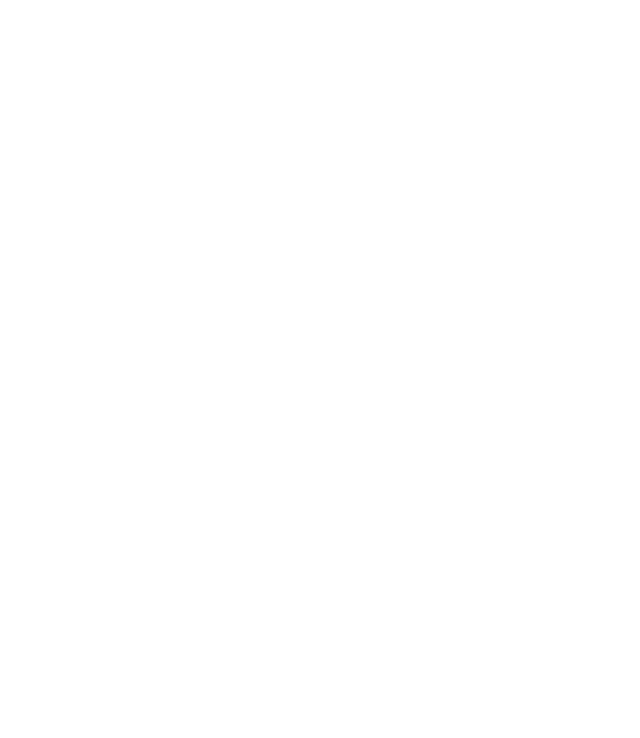
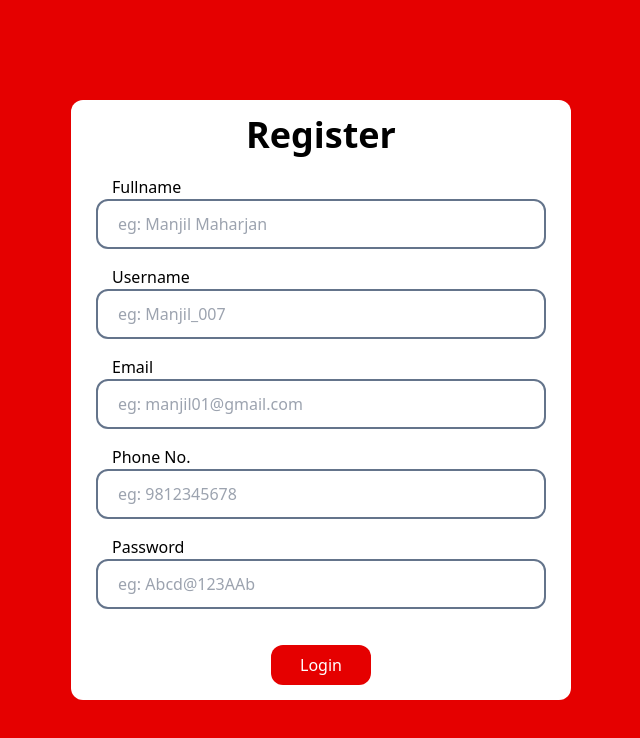
Before and after one commit to Manjil00/Codavatar_Task2_ManjilMaharjan, a React (Vite) app: page /Register in a window 1280 px wide. Shown: the top 738 px of the page, without its empty margins (319-959 px from the left). Built offline with nearby package versions, Linux system fonts and the light colour scheme.

Commit message:
loginregister

```diff
--- a/src/pages/Login.jsx
+++ b/src/pages/Login.jsx
@@ -1,10 +1,52 @@
-import React from 'react';
+import React, { useState } from 'react';
+import { Link } from "react-router-dom";
+import { ToastContainer, toast } from 'react-toastify';
+import 'react-toastify/dist/ReactToastify.css';
 
 const Login = () => {
+
+    const [fullname,setFullName]=useState("");
+    const [username,setUserName]=useState("");
+    const [email,setEmail]=useState("");
+    const [phone,setPhone]=useState("");
+
+    const handlelogin= ()=>{
+        toast.success("You have been logged In !!!",{
+            position: "top-center",
+        });
+        setFullName("");
+        setUserName("");
+        setEmail("");
+        setPhone("");
+    }
+
 return (
-    <div className='mainContainer w-full h-[100vh] bg-red-700 flex justify-center items-center'>
-        <div className="logincontainer bg-white w-[500px] h-[500px] rounded-xl flex flex-col justify-center items-start">
+    <div className='mainContainer w-full h-[100vh] bg-btnColor flex justify-center items-center'>
+        <div className="logincontainer bg-white  w-[500px] h-[500px] rounded-xl flex flex-col justify-center items-center">
             <h1 className='font-sans text-4xl font-bold'>Login</h1>
+            <div className="inputs mt-5 w-[90%] h-auto flex flex-col gap-10 justify-center items-center ">
+
+                <div className="Input3 w-full h-[50px]">
+                <h1 className='font-sans text-md ml-4'>Email</h1>
+                <input onChange={(e)=>setEmail(e.target.value)}
+                value={email}
+                type="text" placeholder='eg: manjil01@gmail.com' className=' w-full h-[50px] rounded-xl p-5 border-2 border-slate-500'/>
+                </div>
+
+                <div className="Input4 w-full h-[50px] ">
+                <h1 className='font-sans text-md ml-4'>Phone No.</h1>
+                <input onChange={(e)=>setPhone(e.target.value)}
+                value={phone}
+                type="text" placeholder='eg: 9812345678' className='w-full h-[50px] rounded-xl p-5 border-2 border-slate-500'/>
+                </div>
+            </div>
+            <div className="btns w-full h-[100px]  flex justify-center items-end ">
+            <button
+            onClick={()=>handlelogin()}
+            className='p-2 bg-btnColor rounded-xl h-auto w-[100px] mt-10 text-white'>Login</button>
+            <ToastContainer/>
+            <Link to={"/Register"}><h1 className='text-btnColor cursor-pointer text-md underline ml-10'>Register ?</h1></Link>
+            </div>
         </div>
     </div>
 )
--- a/src/pages/Register.jsx
+++ b/src/pages/Register.jsx
@@ -1,9 +1,82 @@
-import React from 'react'
+import React,{useState} from 'react'
+import { Link, Navigate } from "react-router-dom";
+import { ToastContainer, toast } from 'react-toastify';
+import 'react-toastify/dist/ReactToastify.css';
+import { useNavigate } from 'react-router-dom';
 
 const Register = () => {
+    const [fullname,setFullName]=useState("");
+    const [username,setUserName]=useState("");
+    const [email,setEmail]=useState("");
+    const [phone,setPhone]=useState("");
+    const [password,setPassword]=useState("");
+    const navigate = useNavigate();
+
+
+    const handleregister= ()=>{
+        toast.success("You have been Registered Successfully !!!",{
+            position: "top-center",
+        });
+        setFullName("");
+        setUserName("");
+        setEmail("");
+        setPhone("");
+        setPassword("");
+
+        setTimeout(() => {
+            navigate('/');
+        }, 2000);
+    };
+
 return (
-    <div>
+    <div className='mainContainer w-full h-[100vh] bg-btnColor flex justify-center items-center'>
+        <div className="registercontainer bg-white w-[500px] h-[600px] rounded-xl flex flex-col justify-center items-center">
+            <h1 className='font-sans text-4xl font-bold'>Register</h1>
+            <div className="inputs mt-5 w-[90%] h-auto flex flex-col gap-10 justify-center items-center ">
 
+                <div className="Input1 w-full h-[50px] ">
+                <h1 className='font-sans text-md ml-4'>Fullname</h1>
+                <input onChange={(e)=>setFullName(e.target.value)}
+                value={fullname}
+                type="text" placeholder='eg: Manjil Maharjan' className='w-full h-[50px] rounded-xl p-5 border-2 border-slate-500'/>
+                </div>
+
+                <div className="Input2 w-full h-[50px] ">
+                <h1 className='font-sans text-md ml-4 '>Username</h1>
+                <input onChange={(e)=>setUserName(e.target.value)}
+                value={username}
+                type="text" placeholder='eg: Manjil_007' className='w-full h-[50px] rounded-xl p-5 border-2 border-slate-500'/>
+                </div>
+
+                <div className="Input3 w-full h-[50px]">
+                <h1 className='font-sans text-md ml-4'>Email</h1>
+                <input onChange={(e)=>setEmail(e.target.value)}
+                value={email}
+                type="text" placeholder='eg: manjil01@gmail.com' className=' w-full h-[50px] rounded-xl p-5 border-2 border-slate-500'/>
+                </div>
+
+                <div className="Input4 w-full h-[50px] ">
+                <h1 className='font-sans text-md ml-4'>Phone No.</h1>
+                <input onChange={(e)=>setPhone(e.target.value)}
+                value={phone}
+                type="text" placeholder='eg: 9812345678' className='w-full h-[50px] rounded-xl p-5 border-2 border-slate-500'/>
+                </div>
+
+                <div className="Input5 w-full h-[50px] ">
+                <h1 className='font-sans text-md ml-4'>Password</h1>
+                <input onChange={(e)=>setPassword(e.target.value)}
+                value={password}
+                type="password" placeholder='eg: Abcd@123AAb' className='w-full h-[50px] rounded-xl p-5 border-2 border-slate-500'/>
+                </div>
+
+            </div>
+            <div className="btns w-full h-[100px]  flex justify-center items-end ">
+            <button
+            onClick={()=>handleregister()}
+            className='p-2 bg-btnColor rounded-xl h-auto w-[100px] mt-10 text-white'>Login</button>
+            <ToastContainer/>
+        </div>
+        </div>
     </div>
 )
 }
```
